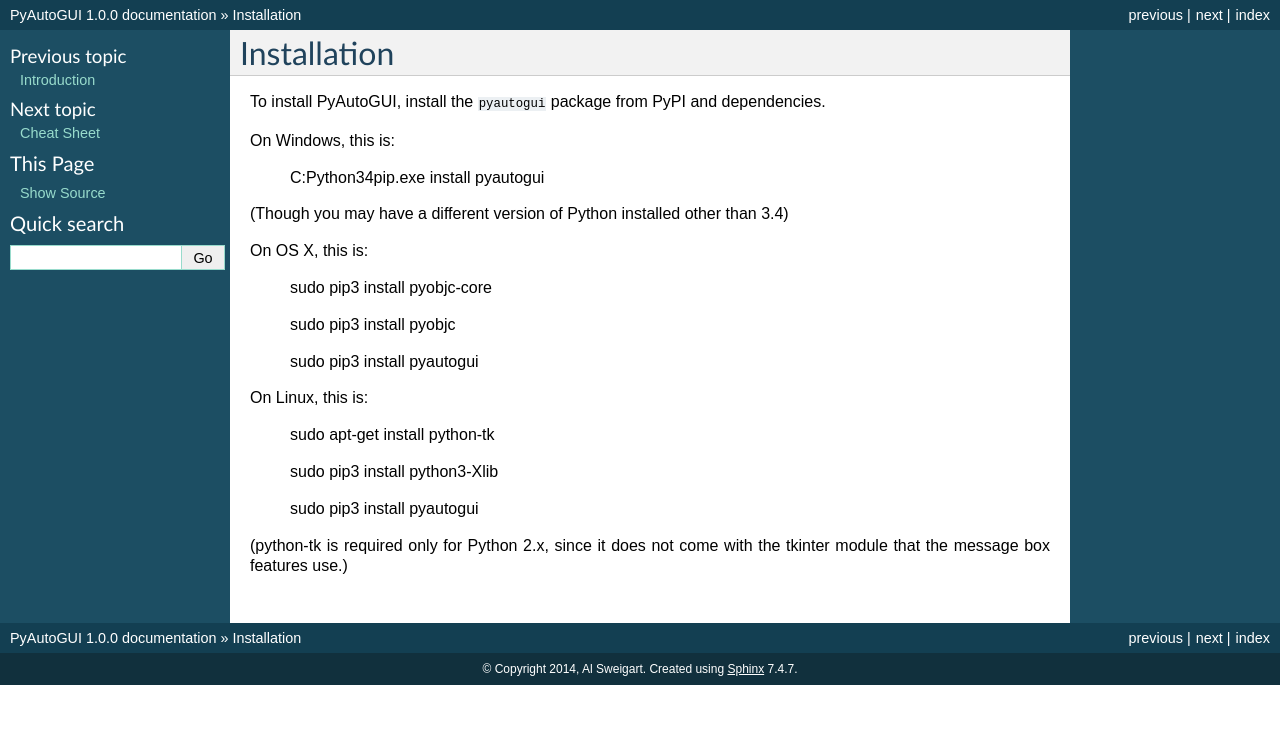
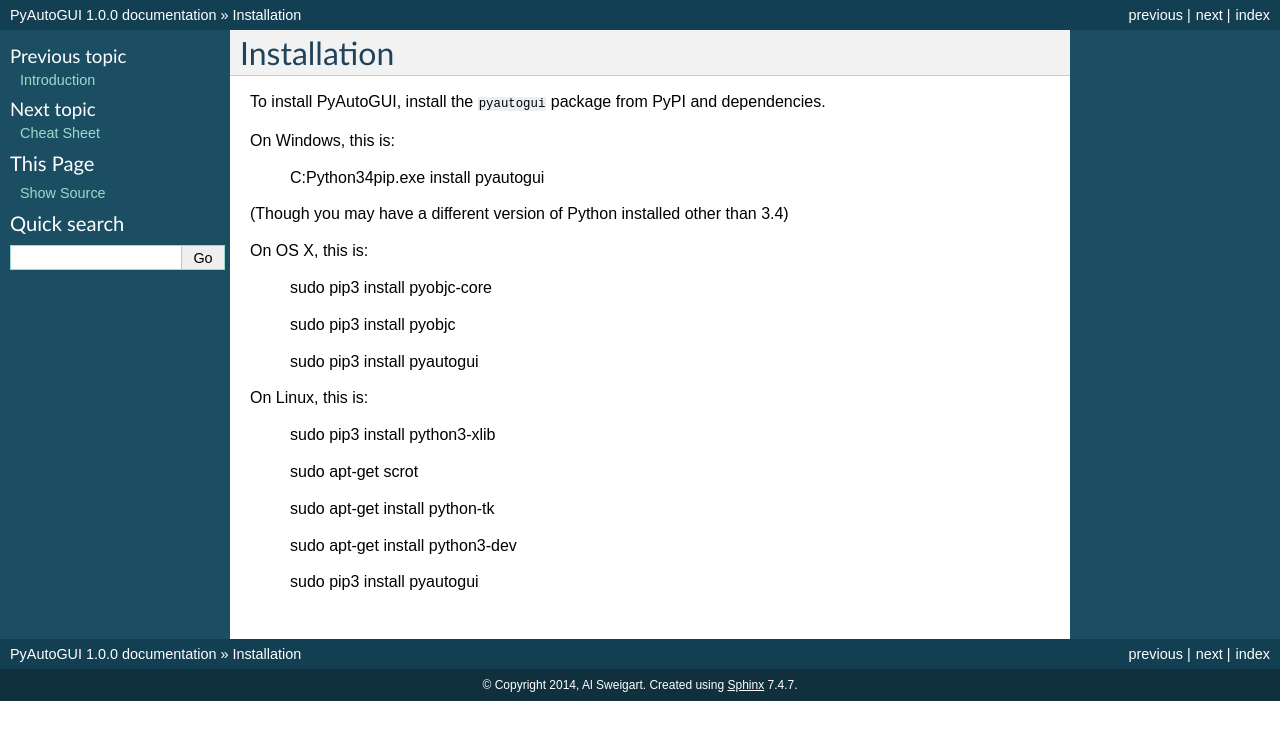
Before and after one commit to asweigart/pyautogui, a Sphinx documentation site: the page built from docs/install.rst, in a window 1280 px wide. Shown: the top 740 px of the page. Built offline with Sphinx 7.4.7, drawn with Linux system fonts in a browser that asks for light colours.

Commit message:
Updated linux install instructions.

```diff
--- a/docs/install.rst
+++ b/docs/install.rst
@@ -22,10 +22,12 @@
 
 On Linux, this is:
 
+    sudo pip3 install python3-xlib
+
+    sudo apt-get scrot
+
     sudo apt-get install python-tk
 
-    sudo pip3 install python3-Xlib
+    sudo apt-get install python3-dev
 
     sudo pip3 install pyautogui
-
-(python-tk is required only for Python 2.x, since it does not come with the tkinter module that the message box features use.)
```
